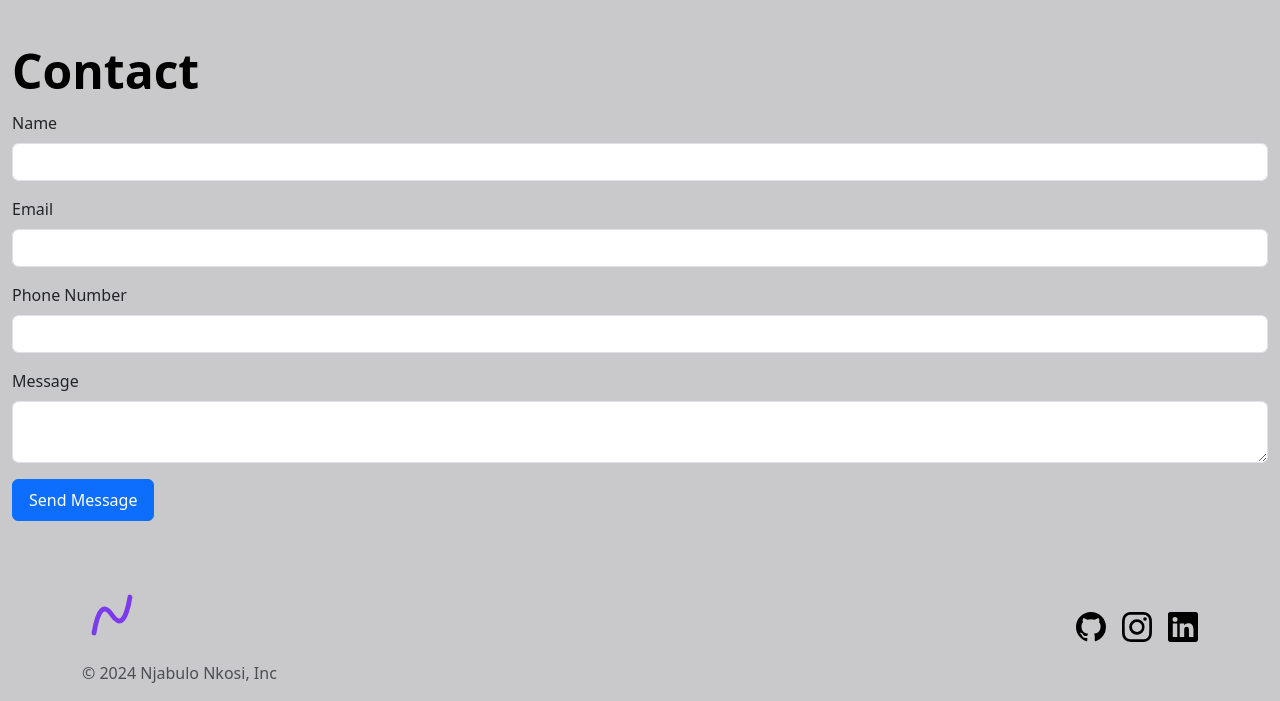
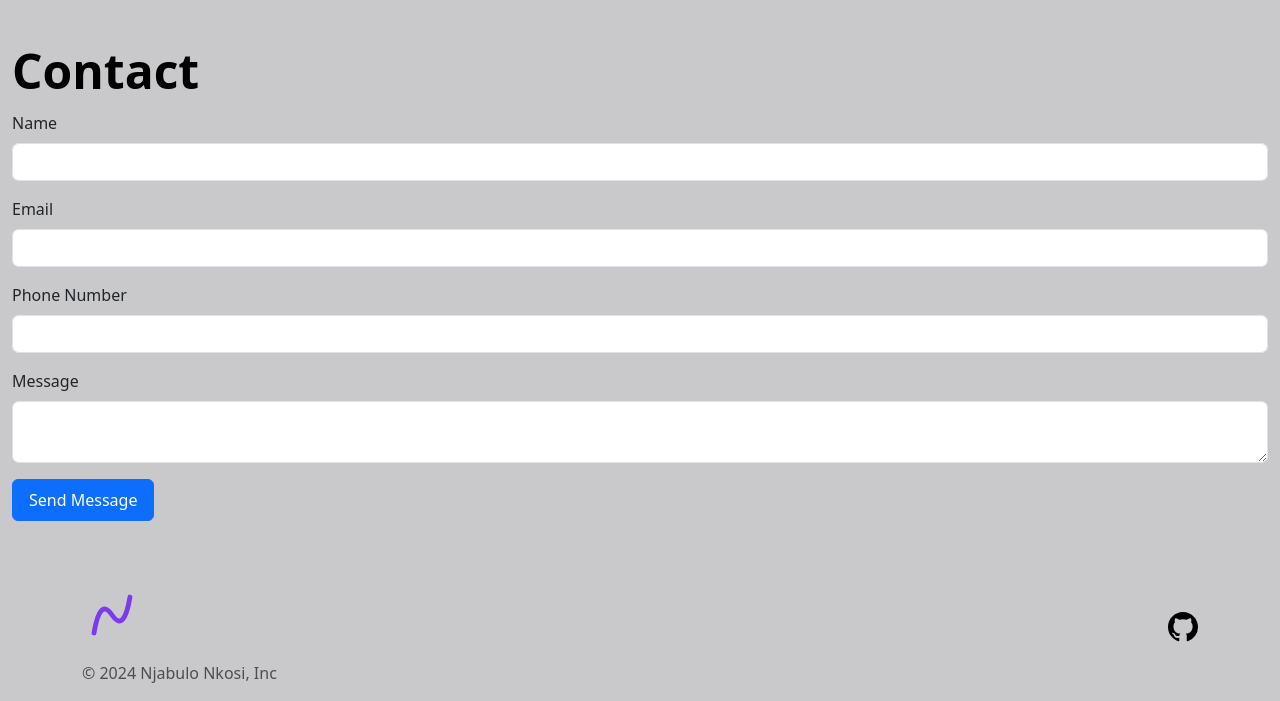
Before and after one commit to njabulo-nkosi/portfolio-website, a Flask app: page /contact in a window 1280 px wide. Shown: the part 113-814 px from the top of the page. Run offline with Flask 3, Linux system fonts and the light colour scheme; parts of the project's set-up code (start-up, migrations or seed data) failed here and were passed over; some libraries are stand-ins or nearby versions.

Commit message:
Removed the two of the social links (svgs) in the footer.html

```diff
--- a/templates/footer.html
+++ b/templates/footer.html
@@ -21,20 +21,14 @@
                 </svg>
             </a>
           </li>
-          <li class="ms-3">
-            <a href="#" class="text-body-secondary" target="_blank">
-              <svg xmlns="http://www.w3.org/2000/svg" width="30" height="30" aria-label="Instagram" fill="black" class="bi bi-instagram" viewBox="0 0 16 16">
-  <path d="M8 0C5.829 0 5.556.01 4.703.048 3.85.088 3.269.222 2.76.42a3.9 3.9 0 0 0-1.417.923A3.9 3.9 0 0 0 .42 2.76C.222 3.268.087 3.85.048 4.7.01 5.555 0 5.827 0 8.001c0 2.172.01 2.444.048 3.297.04.852.174 1.433.372 1.942.205.526.478.972.923 1.417.444.445.89.719 1.416.923.51.198 1.09.333 1.942.372C5.555 15.99 5.827 16 8 16s2.444-.01 3.298-.048c.851-.04 1.434-.174 1.943-.372a3.9 3.9 0 0 0 1.416-.923c.445-.445.718-.891.923-1.417.197-.509.332-1.09.372-1.942C15.99 10.445 16 10.173 16 8s-.01-2.445-.048-3.299c-.04-.851-.175-1.433-.372-1.941a3.9 3.9 0 0 0-.923-1.417A3.9 3.9 0 0 0 13.24.42c-.51-.198-1.092-.333-1.943-.372C10.443.01 10.172 0 7.998 0zm-.717 1.442h.718c2.136 0 2.389.007 3.232.046.78.035 1.204.166 1.486.275.373.145.64.319.92.599s.453.546.598.92c.11.281.24.705.275 1.485.039.843.047 1.096.047 3.231s-.008 2.389-.047 3.232c-.035.78-.166 1.203-.275 1.485a2.5 2.5 0 0 1-.599.919c-.28.28-.546.453-.92.598-.28.11-.704.24-1.485.276-.843.038-1.096.047-3.232.047s-2.39-.009-3.233-.047c-.78-.036-1.203-.166-1.485-.276a2.5 2.5 0 0 1-.92-.598 2.5 2.5 0 0 1-.6-.92c-.109-.281-.24-.705-.275-1.485-.038-.843-.046-1.096-.046-3.233s.008-2.388.046-3.231c.036-.78.166-1.204.276-1.486.145-.373.319-.64.599-.92s.546-.453.92-.598c.282-.11.705-.24 1.485-.276.738-.034 1.024-.044 2.515-.045zm4.988 1.328a.96.96 0 1 0 0 1.92.96.96 0 0 0 0-1.92m-4.27 1.122a4.109 4.109 0 1 0 0 8.217 4.109 4.109 0 0 0 0-8.217m0 1.441a2.667 2.667 0 1 1 0 5.334 2.667 2.667 0 0 1 0-5.334"/>
-</svg>
-            </a>
-          </li>
-          <li class="ms-3">
-            <a href="https://www.linkedin.com/in/njabulo-nkosi-71a11422a/" class="text-body-secondary" target="_blank">
-              <svg xmlns="http://www.w3.org/2000/svg" width="30" height="30" aria-label="LinkedIn" fill="black" class="bi bi-linkedin" viewBox="0 0 16 16">
-  <path d="M0 1.146C0 .513.526 0 1.175 0h13.65C15.474 0 16 .513 16 1.146v13.708c0 .633-.526 1.146-1.175 1.146H1.175C.526 16 0 15.487 0 14.854zm4.943 12.248V6.169H2.542v7.225zm-1.2-8.212c.837 0 1.358-.554 1.358-1.248-.015-.709-.52-1.248-1.342-1.248S2.4 3.226 2.4 3.934c0 .694.521 1.248 1.327 1.248zm4.908 8.212V9.359c0-.216.016-.432.08-.586.173-.431.568-.878 1.232-.878.869 0 1.216.662 1.216 1.634v3.865h2.401V9.25c0-2.22-1.184-3.252-2.764-3.252-1.274 0-1.845.7-2.165 1.193v.025h-.016l.016-.025V6.169h-2.4c.03.678 0 7.225 0 7.225z"/>
-</svg>
-            </a>
-          </li>
+
+<!--          <li class="ms-3">-->
+<!--            <a href="https://www.linkedin.com/in/njabulo-nkosi-71a11422a/" class="text-body-secondary" target="_blank">-->
+<!--              <svg xmlns="http://www.w3.org/2000/svg" width="30" height="30" aria-label="LinkedIn" fill="black" class="bi bi-linkedin" viewBox="0 0 16 16">-->
+<!--  <path d="M0 1.146C0 .513.526 0 1.175 0h13.65C15.474 0 16 .513 16 1.146v13.708c0 .633-.526 1.146-1.175 1.146H1.175C.526 16 0 15.487 0 14.854zm4.943 12.248V6.169H2.542v7.225zm-1.2-8.212c.837 0 1.358-.554 1.358-1.248-.015-.709-.52-1.248-1.342-1.248S2.4 3.226 2.4 3.934c0 .694.521 1.248 1.327 1.248zm4.908 8.212V9.359c0-.216.016-.432.08-.586.173-.431.568-.878 1.232-.878.869 0 1.216.662 1.216 1.634v3.865h2.401V9.25c0-2.22-1.184-3.252-2.764-3.252-1.274 0-1.845.7-2.165 1.193v.025h-.016l.016-.025V6.169h-2.4c.03.678 0 7.225 0 7.225z"/>-->
+<!--</svg>-->
+<!--            </a>-->
+<!--          </li>-->
         </ul>
       </div>
     </div>
```
